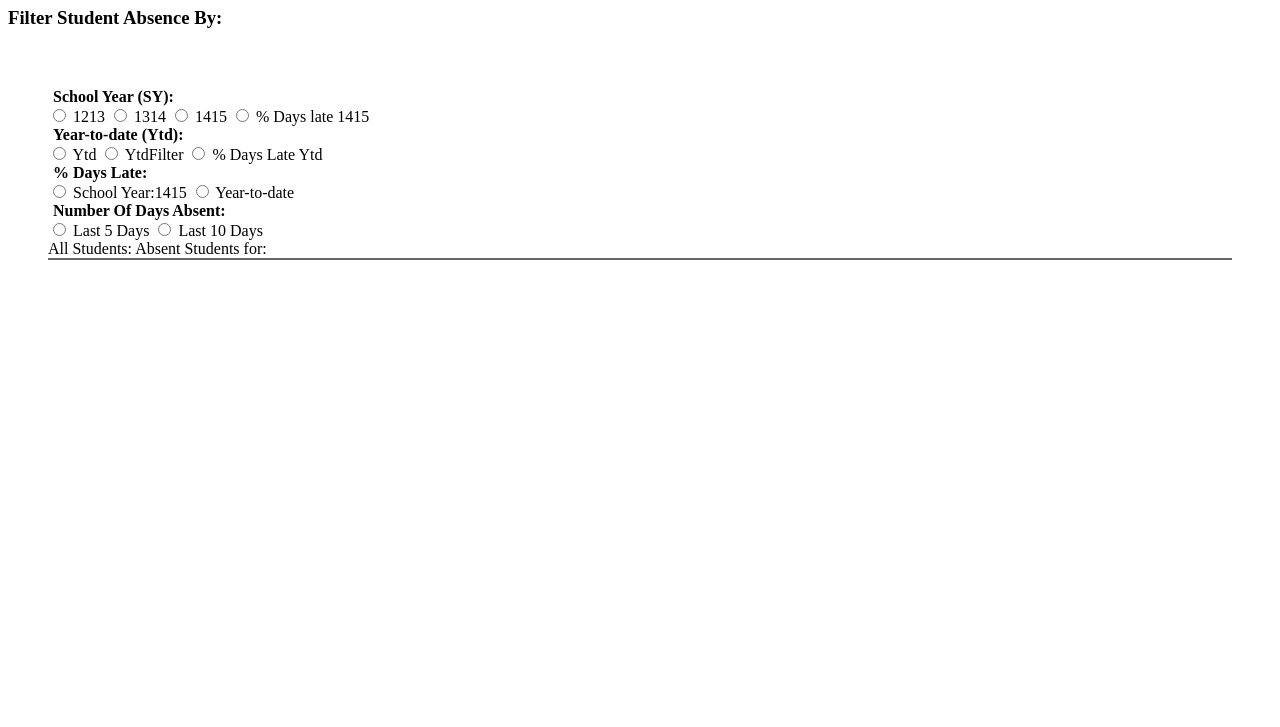
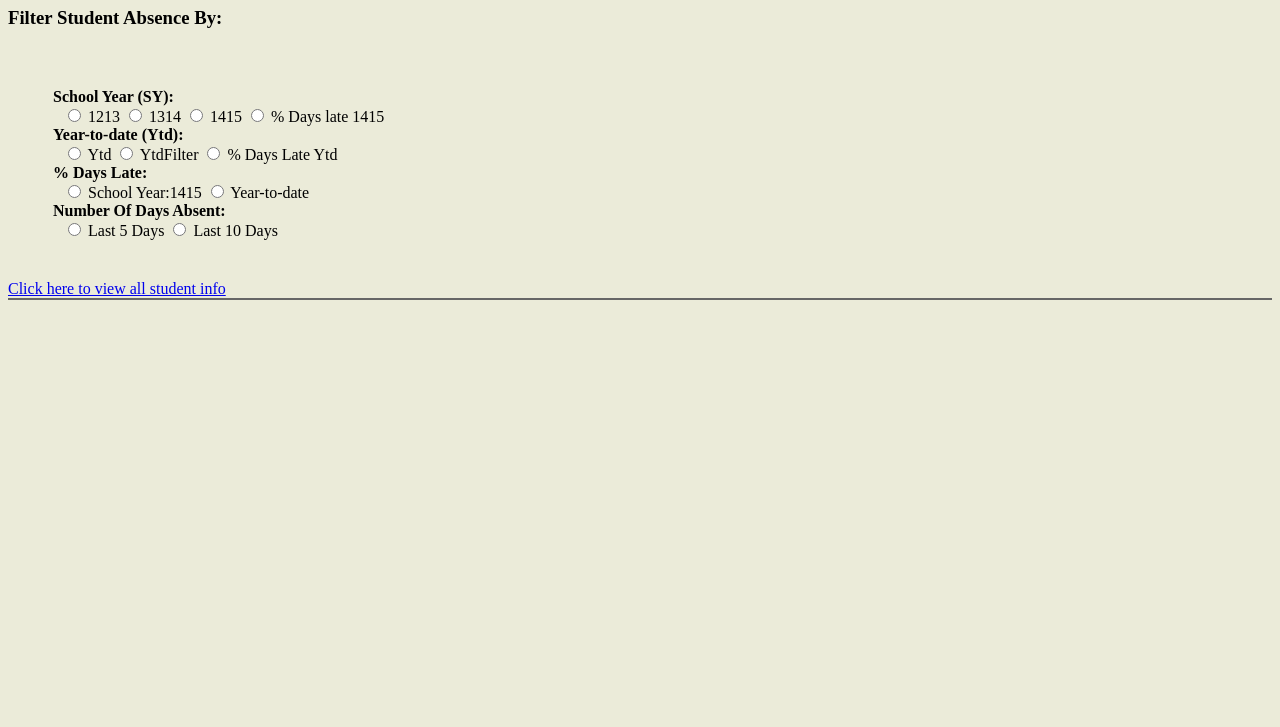
Before and after one commit to samguergen/StudentAttendance, a website: page app/index.html at #!/all in a window 1280 px wide. Shown: the part 73-800 px from the top of the page. Drawn offline with nearby package versions, Linux system fonts and the light colour scheme; some packages are replaced by stand-ins of ours; no server answers.

Commit message:
new all div partial

```diff
--- a/app/index.html
+++ b/app/index.html
@@ -8,8 +8,6 @@
 
 <h1> Student Attendance Dashboard </h1>
 
-
-<div class="absence-type">
 
   <h3> Filter Student Absence By: </h3>
 
@@ -25,6 +23,7 @@
   <input type="radio" ng-model="value" value="Absence Sy1415" ng-change="checkAttendance('attendanceSy1415')"> 1415
 
   <input type="radio" ng-model="value" value="percentDaysLateSy1415" ng-change="checkAttendance('attendanceSy1415')" > % Days late 1415 <br>
+  </div>
 
   <div class="threshold-labels"> Year-to-date (Ytd): </div>
   <div class="threshold-radios">
@@ -33,28 +32,25 @@
   <input type="radio" ng-model="value" value="Absence YtdFilter" ng-change="checkAttendance('attendanceYtdFilter')"> YtdFilter
 
   <input type="radio" ng-model="value" value="percentDaysLateYtd" ng-change="checkAttendance('percentDaysLateYtd')"> % Days Late Ytd <br>
+  </div>
 
   <div class="threshold-labels"> % Days Late: </div>
+  <div class="threshold-radios">
   <input type="radio" ng-model="value" value="percentDaysLateSy1415" ng-change="checkAttendance('attendanceSy1415')" > School Year:1415
 
   <input type="radio" ng-model="value" value="percentDaysLateYtd" ng-change="checkAttendance('percentDaysLateYtd')"> Year-to-date <br>
-
+  </div>
 
     <div class="threshold-labels"> Number Of Days Absent: </div>
     <div class="threshold-radios">
     <input type="radio" ng-model="value" value="numberOfDaysAbsentLast5Days" ng-change="checkAttendance('numberOfDaysAbsentLast5Days')"> Last 5 Days
 
     <input type="radio" ng-model="value" value="numberOfDaysAbsentLast10Days" ng-change="checkAttendance('numberOfDaysAbsentLast10Days')"> Last 10 Days
-  </div>
-
-  </div>
+    </div>
 
 </div>
 
-All Students:
-
-Absent Students for:
- {{ absWindow }}
+<a ui-sref="all">Click here to view all student info</a>
 
 <table id="table-by-absence">
 
--- a/app/scripts/app.js
+++ b/app/scripts/app.js
@@ -5,6 +5,11 @@ angular.module('myApp', ['ui.router'])
         .state('home', {
             url: '/home',
             templateUrl: '../index.html',
+            controller: 'AppCtrl'
+        })
+        .state('all', {
+            url: '/all',
+            templateUrl: '../views/all.html',
             controller: 'AppCtrl'
         });
         // .state('signup', {
--- a/app/styles/index.css
+++ b/app/styles/index.css
@@ -1,3 +1,7 @@
+html {
+  background-color: #EBEBD9;
+}
+
 table {
   border: 1px solid #666;
     width: 100%;
@@ -12,7 +16,7 @@ tr td {
   padding: 1px 10px 5px 1px;
 }
 
-.absence-type select {
+/*.absence-type select {
    background: transparent;
    width: 268px;
    padding: 5px;
@@ -22,7 +26,7 @@ tr td {
    border-radius: 0;
    height: 34px;
    -webkit-appearance: none;
-   }
+   }*/
 
   .threshold {
     padding: 40px;
@@ -32,3 +36,7 @@ tr td {
     font-weight: bold;
     margin-left: 5px;
   }
+
+  .threshold-radios {
+    margin-left: 15px;
+  }
```
Also changed, not shown: app/views/all.html (added, +17 -0 lines).
